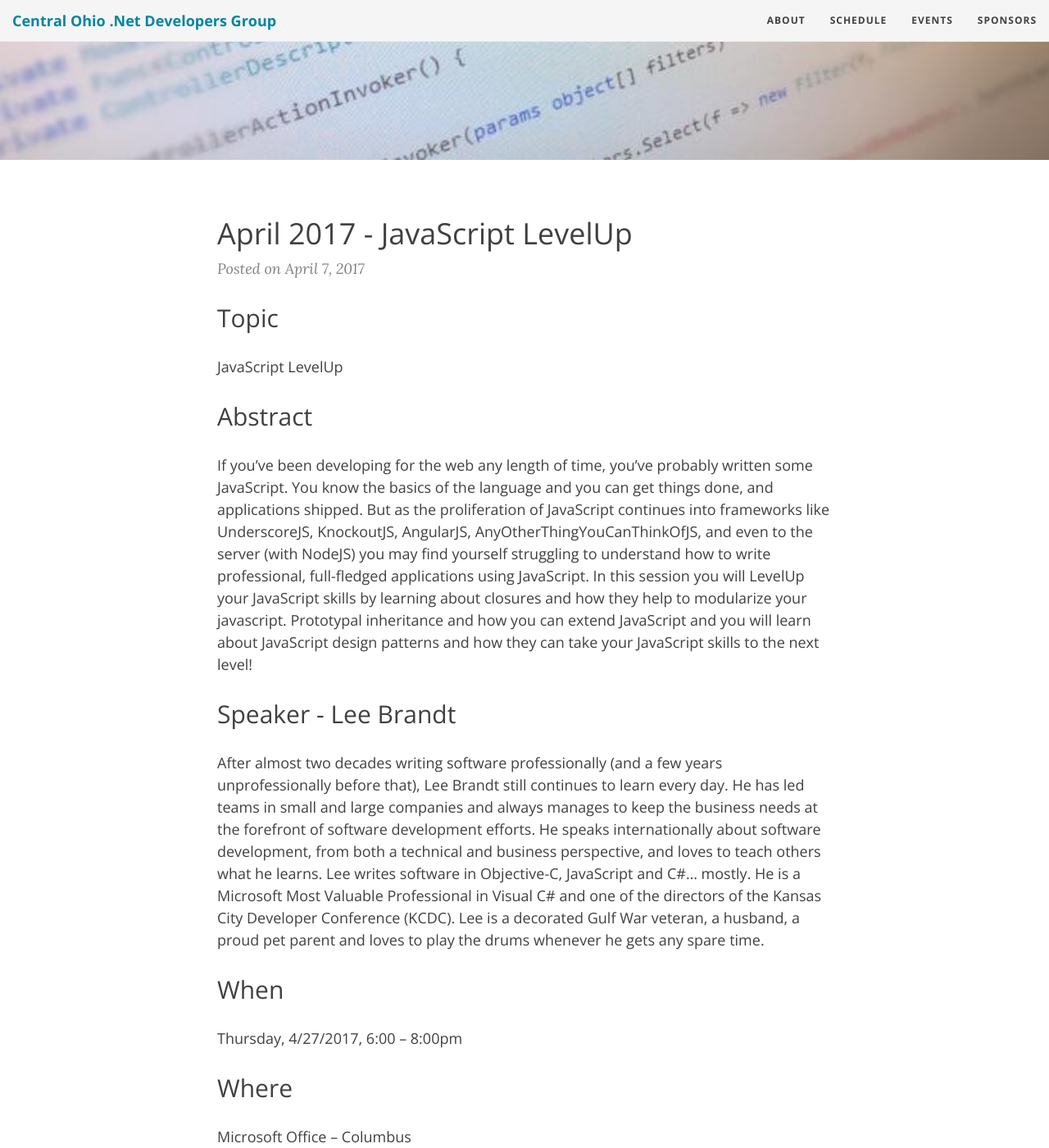
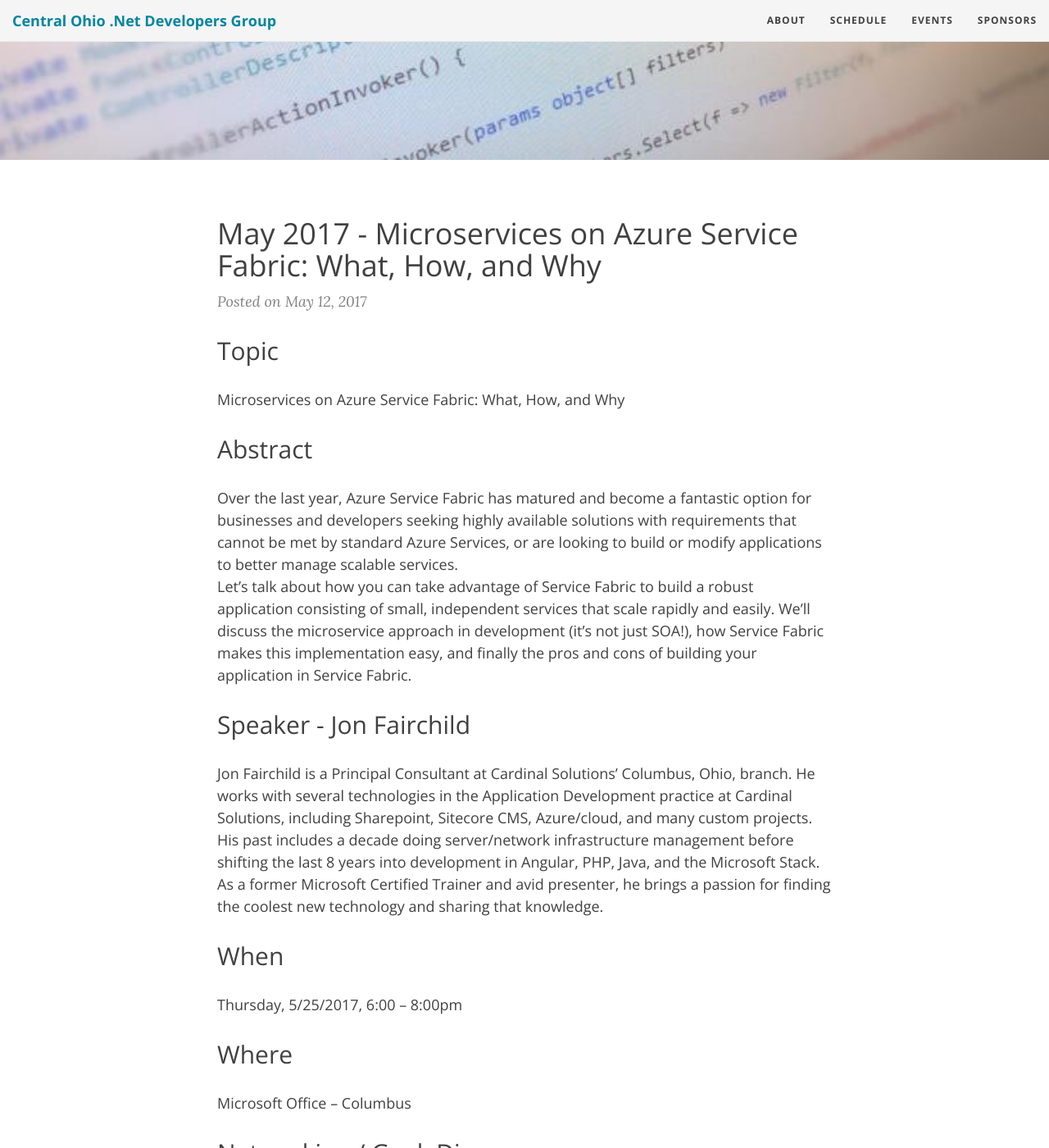
Before and after one commit to condg/condg.github.io, a Jekyll site: the page built from index.html, in a window 1280 px wide and 1400 px high, scrolled down 436 px. Shown: the whole window at 82% size. Built offline with Jekyll 4.4.1, drawn with Linux system fonts in a browser that asks for light colours; nearby versions of some CDN libraries; the list of posts is cut into pages by our own code; comment, search, counter and statistics services are not loaded; some of the changed text lies outside the part shown.

Commit message:
May Meeting Announcement (#18)
* April meeting announcement

* Added May meeting announcement

* Modified the schedule for the May meeting

```diff
--- /dev/null
+++ b/_posts/2017-05-12-may-2017-microservices-on-azure-service-fabric.md
@@ -0,0 +1,37 @@
+---
+title: "May 2017 - Microservices on Azure Service Fabric: What, How, and Why"
+date: 2017-05-12
+layout: post
+---
+
+## Topic
+
+Microservices on Azure Service Fabric: What, How, and Why
+
+## Abstract
+
+Over the last year, Azure Service Fabric has matured and become a fantastic option for businesses and developers seeking highly available solutions with requirements that cannot be met by standard Azure Services, or are looking to build or modify applications to better manage scalable services.
+Let’s talk about how you can take advantage of Service Fabric to build a robust application consisting of small, independent services that scale rapidly and easily.  We’ll discuss the microservice approach in development (it’s not just SOA!), how Service Fabric makes this implementation easy, and finally the pros and cons of building your application in Service Fabric.
+
+
+## Speaker - Jon Fairchild
+
+Jon Fairchild is a Principal Consultant at Cardinal Solutions’ Columbus, Ohio, branch.  He works with several technologies in the Application Development practice at Cardinal Solutions, including Sharepoint, Sitecore CMS, Azure/cloud, and many custom projects.  His past includes a decade doing server/network infrastructure management before shifting the last 8 years into development in Angular, PHP, Java, and the Microsoft Stack.  As a former Microsoft Certified Trainer and avid presenter, he brings a passion for finding the coolest new technology and sharing that knowledge.
+
+## When
+
+Thursday, 5/25/2017, 6:00 – 8:00pm
+
+## Where
+
+[Microsoft Office – Columbus](http://maps.google.com/maps?f=q&amp;hl=en&amp;q=8800+Lyra+Dr.+Columbus,+OH+43240&amp;om=1)
+
+## Networking / Geek Dinner
+
+Please join us for a geek dinner after the meeting at The Pub at 1554 Polaris Parkway, Columbus, Ohio 43240.
+
+## Meeting Sponsor
+
+Our May sponsor is [Cardinal Solutions](http://cardinalsolutions.com/)! Thank you!
+
+[![Cardinal Solutions](../images/sponsors/cardinal_solutions_large.png)](http://cardinalsolutions.com/)
--- a/schedule.md
+++ b/schedule.md
@@ -13,7 +13,7 @@ Below is the tentative monthly meeting schedule for 2017.
 |  February | 23rd | [Containers: What they are, and how they can make your (dev) life better](/2017/02/07/february-2017-containers-what-they-are-and-how-they-can-make-your-life-better/) | Kevin Booth | [Fusion Alliance](https://fusionalliance.com/) |
 |   March   | 23rd | [Stop Writing Secure Code! (Start Building Secure Frameworks)](/2017/03/01/march-2017-stop-writing-secure-code/)       | [Seth Petry-Johnson](http://www.petry-johnson.com) | [Leading Edje](http://leadingedje.com/) |
 |   April   | 27th | [JavaScript LevelUp](/2017/04/07/april-2017-javascript-levelup/) | [Lee Brandt](http://leebrandt.me/) | [HMB](http://www.hmbnet.com/) |
-|    May    | 25th |       TBD       |           | Available |
+|    May    | 25th | [Microservices on Azure Service Fabric: What, How, and Why](/2017/05/12/may-2017-microservices-on-azure-service-fabric/)| Jon Fairchild | [Cardinal Solutions](http://www.cardinalsolutions.com) |
 |    June   | 22nd |       TBD       |           | Available |
 |    July   | 27th | Lightning Talks |    TBD    | Available |
 |   August  | 24th |       TBD       |           | Available |
```
